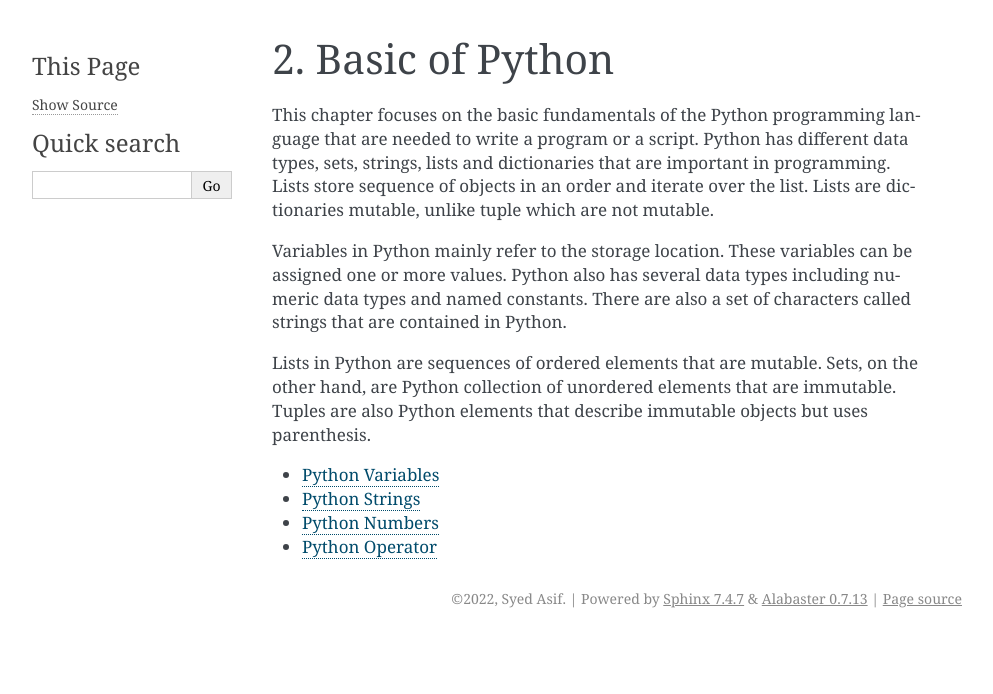
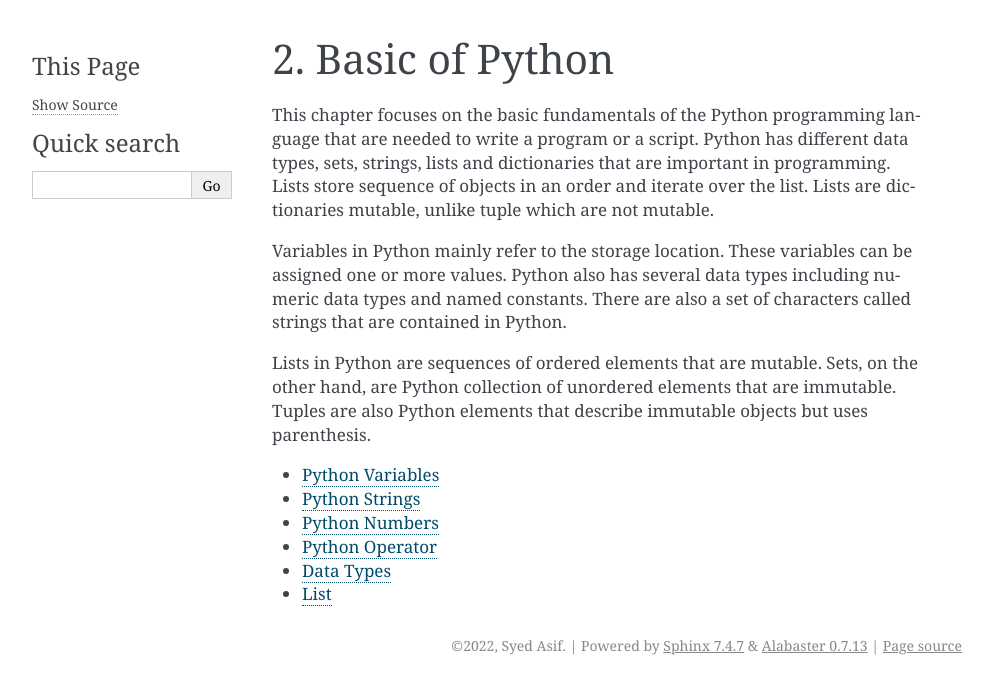
Before and after one commit to sydasif/python-book, a Sphinx documentation site: the page built from docs/source/ch-02/index.md, in a window 1280 px wide. Shown: the top 694 px of the page, without its empty margins (148-1141 px from the left). Built offline with Sphinx 7.4.7, drawn with Linux system fonts in a browser that asks for light colours.

Commit message:
update ch-02

````diff
--- a/docs/source/ch-02/index.md
+++ b/docs/source/ch-02/index.md
@@ -13,4 +13,6 @@ variable
 string
 number
 operator
+data_structure
+list
 ```
````
Also changed, not shown: docs/source/ch-02/data_structure.ipynb, docs/source/ch-02/list.ipynb (added).
